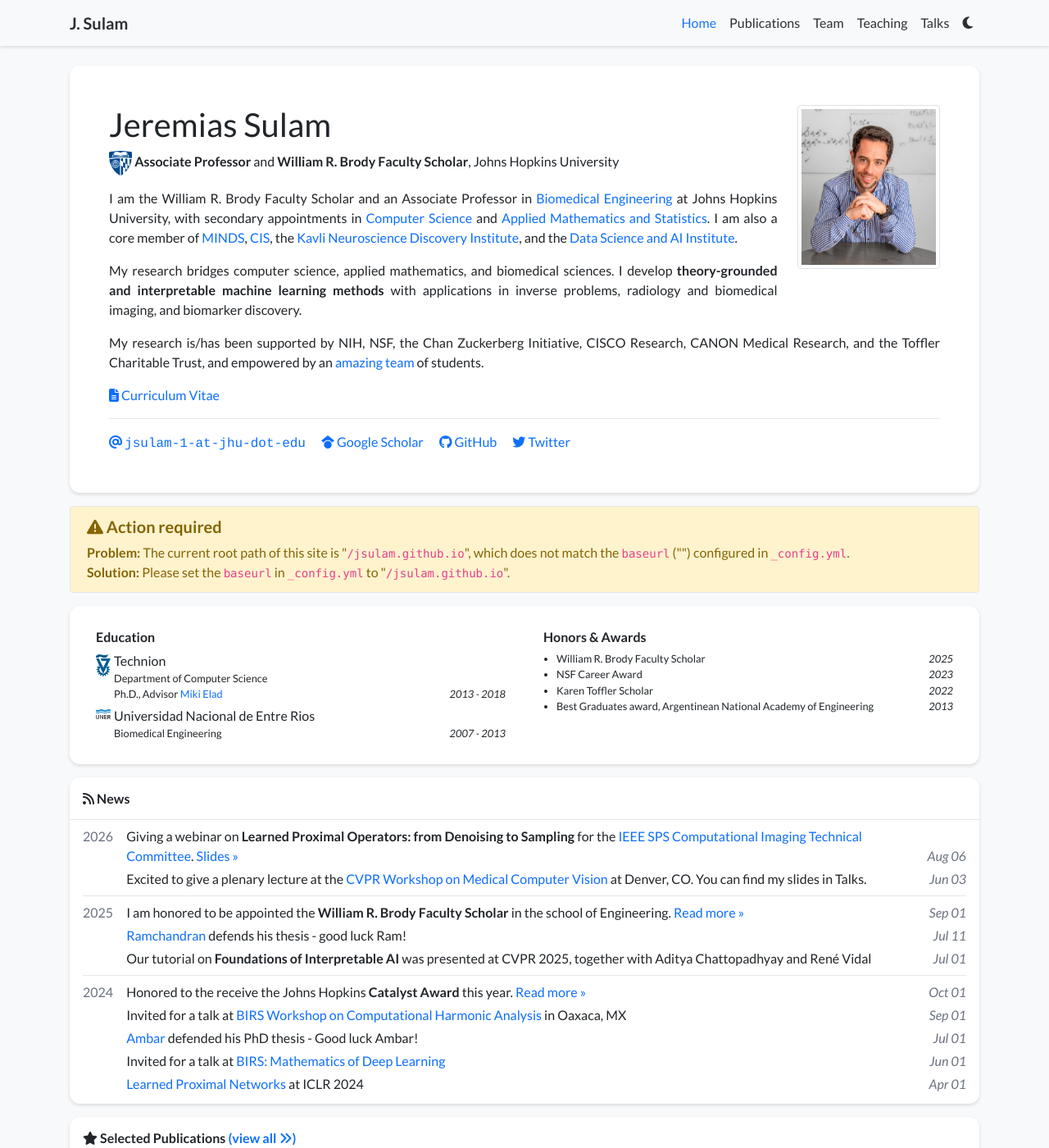
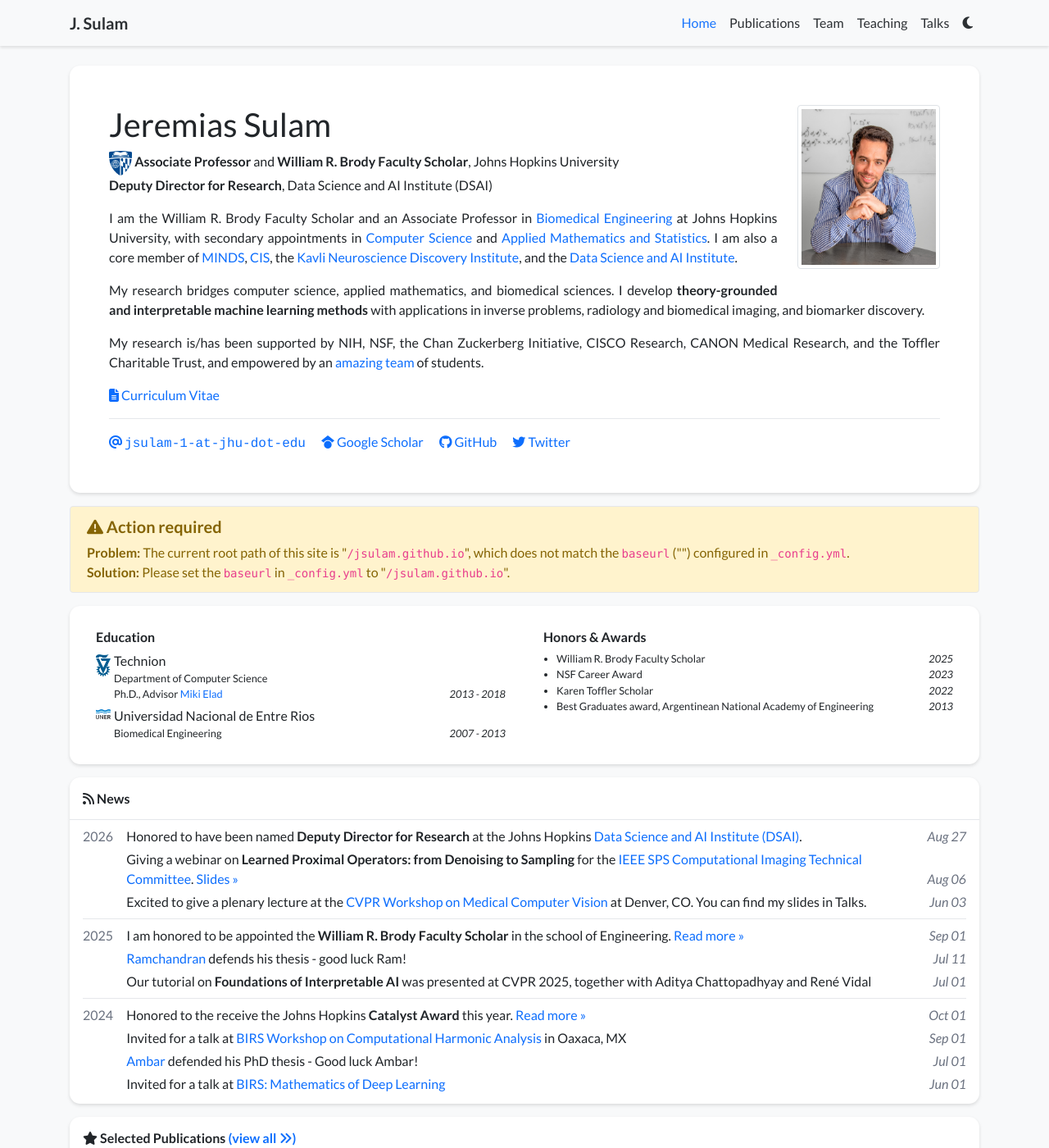
Before and after one commit to jsulam/jsulam.github.io, a Jekyll site: the page built from index.html, in a window 1280 px wide and 1400 px high. Shown: the whole window at 82% size. Built offline with Jekyll 4.4.1, drawn with Linux system fonts in a browser that asks for light colours; nearby versions of some CDN libraries; a style sheet for code colours, icons or effects is not loaded.

Commit message:
Add Deputy Director for Research (DSAI) title and announcement news entry

```diff
--- a/_data/profile.yml
+++ b/_data/profile.yml
@@ -5,6 +5,7 @@
 positions:
 - logo: /assets/images/badges/JHU_logo.png  # Logo is optional
   name: "<b>Associate Professor</b> and <b>William R. Brody Faculty Scholar</b>, Johns Hopkins University"
+- name: "<b>Deputy Director for Research</b>, Data Science and AI Institute (DSAI)"
 # - name: Position 2 without logo
 
 email:
```
Also changed, not shown: _news/2026-08-27-dsai-deputy-director.md (added, +5 -0 lines).
